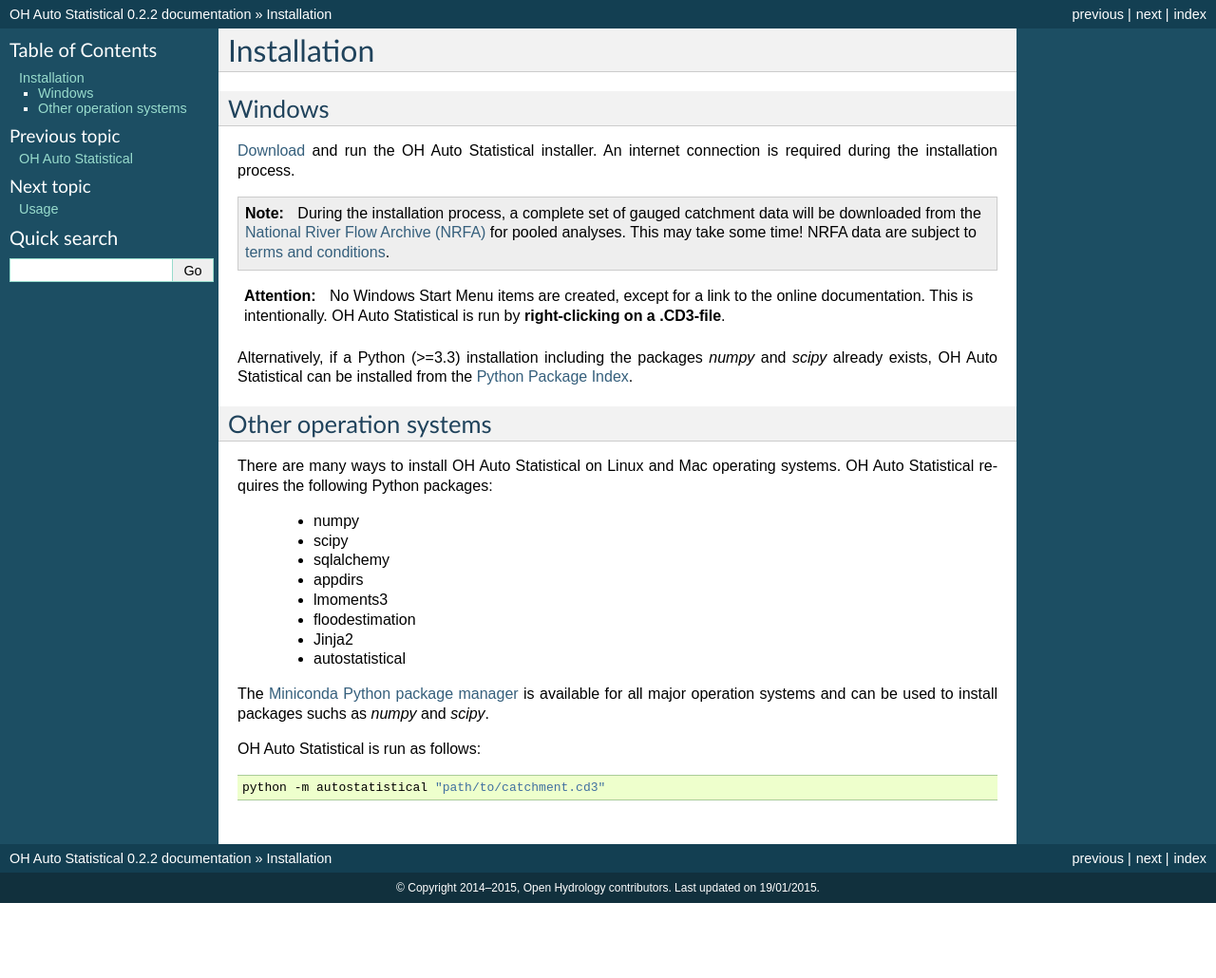
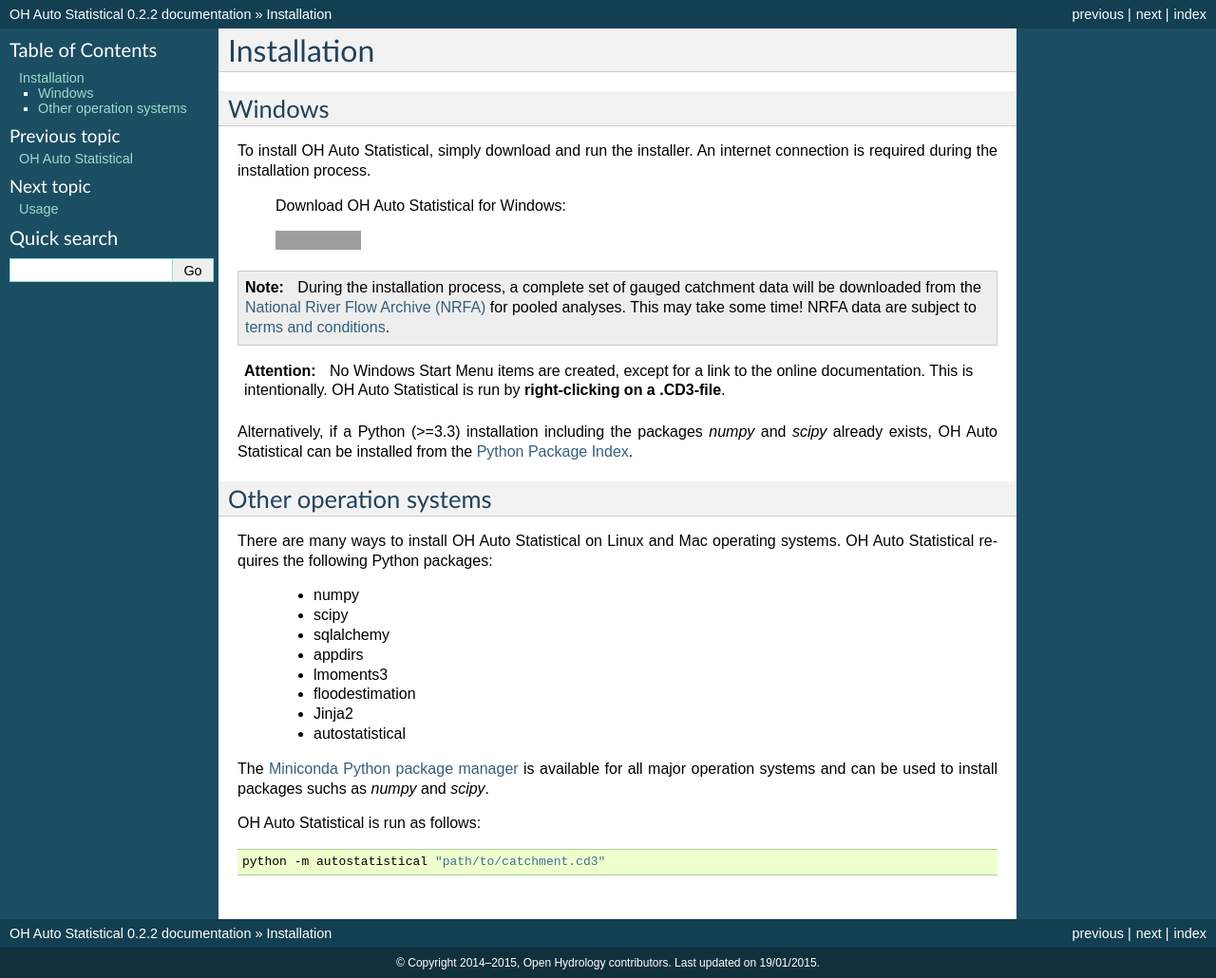
Before and after one commit to OpenHydrology/OH-Auto-Statistical, a Sphinx documentation site: the page built from docs/source/installation.rst, in a window 1280 px wide. Shown: the whole page at 95% size. Built offline with Sphinx 7.4.7, drawn with Linux system fonts in a browser that asks for light colours; before the commit the page ends 951 px from its top, so only the background shows below that; grey boxes are pictures that could not be loaded.

Commit message:
pretty download link

```diff
--- a/docs/source/installation.rst
+++ b/docs/source/installation.rst
@@ -4,8 +4,13 @@
 Windows
 -------
 
-`Download <https://github.com/OpenHydrology/OH-Auto-Statistical/releases/latest>`_ and run the OH Auto Statistical
-installer. An internet connection is required during the installation process.
+To install OH Auto Statistical, simply download and run the installer. An internet connection is required during the
+installation process.
+
+   Download OH Auto Statistical for Windows:
+
+   .. image:: https://img.shields.io/github/release/openhydrology/oh-auto-statistical.svg?style=flat-square
+      :target: https://github.com/OpenHydrology/OH-Auto-Statistical/releases/latest
 
 .. note::
    During the installation process, a complete set of gauged catchment data will be downloaded from the
```
